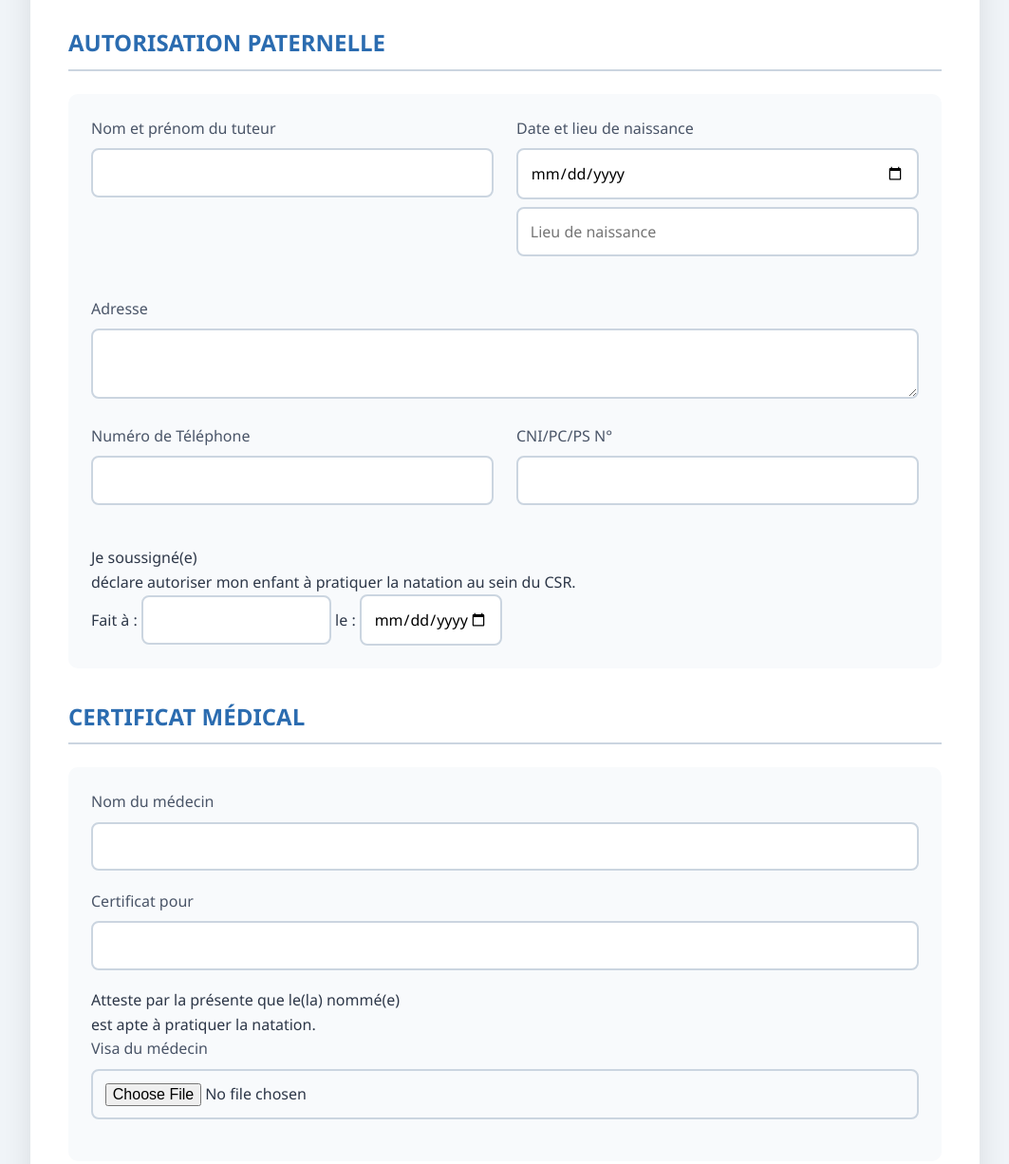
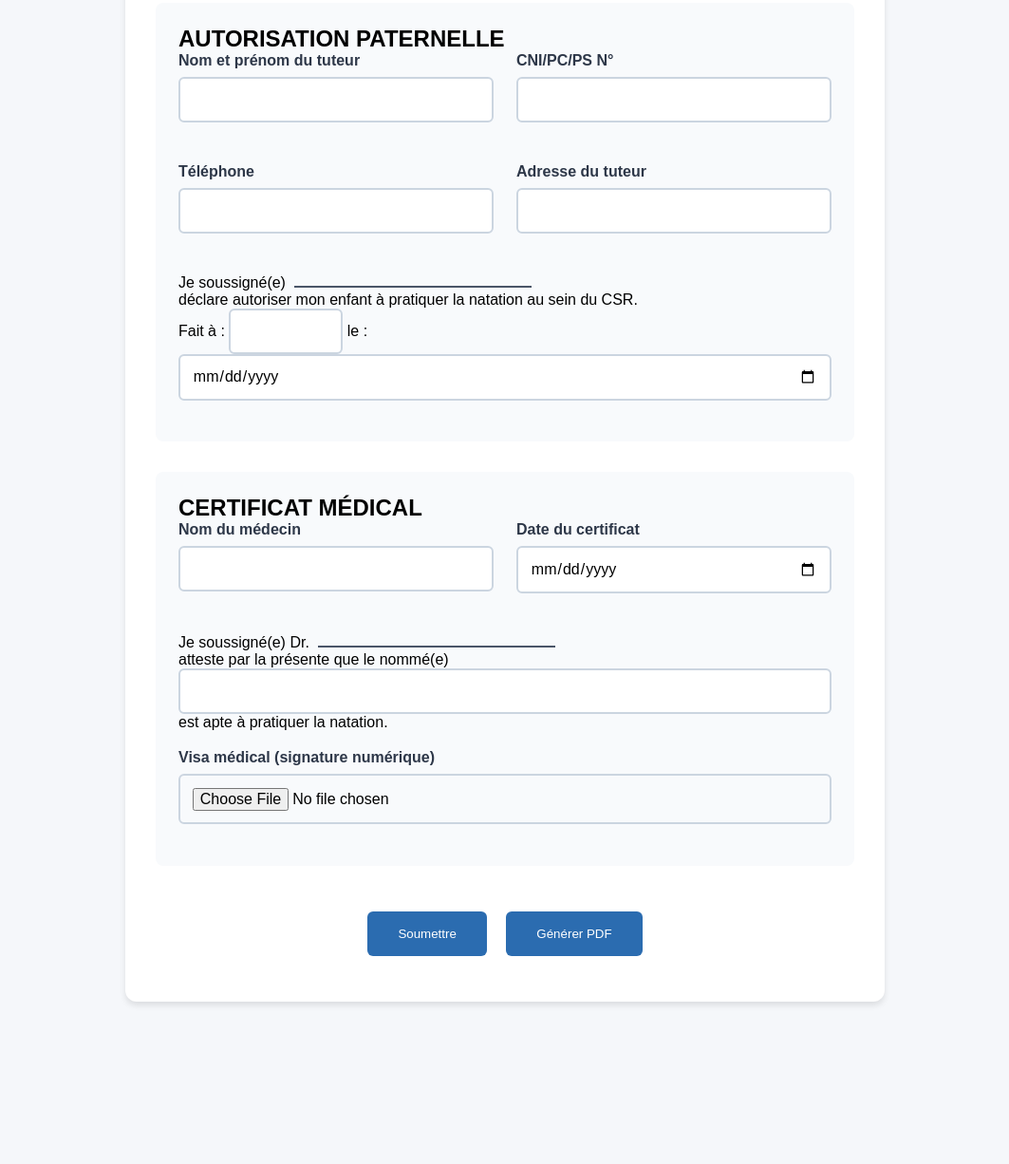
Before and after one commit to csrredjaouna/csr-inscription, a plain HTML site: page index.html in a window 1280 px wide. Shown: the part 673-1899 px from the top of the page at 95% size, without its empty margins (108-1171 px from the left). After the commit the page ends 1760 px from the top, so only its background shows below. Drawn offline with nearby package versions, Linux system fonts and the light colour scheme.

Commit message:
Update index.html

```diff
--- a/index.html
+++ b/index.html
@@ -4,116 +4,95 @@
     <meta charset="UTF-8">
     <meta name="viewport" content="width=device-width, initial-scale=1.0">
     <title>Inscription CSR - Club Sportif Redjaouna</title>
+    <script src="https://cdnjs.cloudflare.com/ajax/libs/jspdf/2.5.1/jspdf.umd.min.js"></script>
     <style>
         * {
             margin: 0;
             padding: 0;
             box-sizing: border-box;
-            font-family: 'Segoe UI', system-ui, sans-serif;
+            font-family: 'Arial', sans-serif;
         }
 
         body {
-            background: #f0f4f8;
-            color: #2d3748;
-            line-height: 1.6;
+            background: #f5f7fa;
             padding: 2rem;
         }
 
         .container {
-            max-width: 1000px;
+            max-width: 800px;
             margin: 0 auto;
             background: white;
-            padding: 2.5rem;
-            border-radius: 15px;
-            box-shadow: 0 10px 30px rgba(0,0,0,0.1);
+            padding: 2rem;
+            border-radius: 12px;
+            box-shadow: 0 4px 6px rgba(0,0,0,0.1);
         }
 
         .header {
             text-align: center;
             margin-bottom: 2rem;
+            padding-bottom: 1rem;
             border-bottom: 3px solid #2b6cb0;
-            padding-bottom: 1.5rem;
         }
 
         .header h1 {
             color: #2b6cb0;
-            font-size: 2.5rem;
+            font-size: 2.2rem;
             margin-bottom: 0.5rem;
         }
 
-        .header p {
-            color: #4a5568;
-            font-size: 0.9rem;
-        }
-
-        .section-title {
-            color: #2b6cb0;
-            margin: 2rem 0 1.5rem;
-            padding-bottom: 0.5rem;
-            border-bottom: 2px solid #cbd5e0;
+        .section {
+            margin: 2rem 0;
+            padding: 1.5rem;
+            background: #f8fafc;
+            border-radius: 8px;
         }
 
         .form-row {
             display: grid;
-            grid-template-columns: repeat(2, 1fr);
+            grid-template-columns: 1fr 1fr;
             gap: 1.5rem;
             margin-bottom: 1.5rem;
         }
 
-        .input-group {
+        .form-group {
             margin-bottom: 1.2rem;
         }
 
         label {
             display: block;
             margin-bottom: 0.5rem;
-            color: #4a5568;
-            font-weight: 500;
+            color: #2d3748;
+            font-weight: 600;
         }
 
-        input, textarea, select {
+        input, select, textarea {
             width: 100%;
             padding: 0.8rem;
             border: 2px solid #cbd5e0;
-            border-radius: 8px;
+            border-radius: 6px;
             font-size: 1rem;
-            transition: border-color 0.3s ease;
-        }
-
-        input:focus, textarea:focus, select:focus {
-            outline: none;
-            border-color: #2b6cb0;
-            box-shadow: 0 0 0 3px rgba(43, 108, 176, 0.1);
-        }
-
-        .declaration {
-            background: #f8fafc;
-            padding: 1.5rem;
-            border-radius: 10px;
-            margin: 1.5rem 0;
         }
 
         .signature-line {
             border-bottom: 2px solid #4a5568;
-            margin: 1rem 0;
-            padding-bottom: 0.5rem;
+            display: inline-block;
+            min-width: 250px;
+            margin: 0 5px;
         }
 
-        .submit-btn {
+        button {
             background: #2b6cb0;
             color: white;
-            padding: 1rem 2.5rem;
+            padding: 1rem 2rem;
             border: none;
-            border-radius: 8px;
-            font-size: 1.1rem;
+            border-radius: 6px;
             cursor: pointer;
-            transition: transform 0.2s, background 0.3s;
-            margin-top: 2rem;
+            transition: background 0.3s;
+            margin: 1rem 0.5rem;
         }
 
-        .submit-btn:hover {
-            background: #2c5282;
-            transform: translateY(-2px);
+        button:hover {
+            background: #1e4e8c;
         }
 
         @media (max-width: 768px) {
@@ -126,105 +105,164 @@
 <body>
     <div class="container">
         <div class="header">
-            <h1>CLUB SPORTIF REDJAOUNA (CSR)</h1>
-            <p>Bureau du Comité de Village Redjaouna El Bour Tizi-Ouzou<br>
-            TA066168-7723</p>
+            <h1>CLUB SPORTIF REDJAOUNA/CSR</h1>
+            <p>Adresse: Bureau Du Comité De Village Redjaouna El Bour Tizi-Ouzou<br>TA066168-7723</p>
         </div>
 
-        <h2 class="section-title">BULLETIN D'INSCRIPTION</h2>
-
-        <form>
+        <form id="myForm" action="https://formspree.io/f/YOUR_FORM_ID" method="POST">
+            <!-- Section Informations Personnelles -->
+            <div class="section">
+                <h2>BULLETIN D'INSCRIPTION</h2>
                 <div class="form-row">
-                <div class="input-group">
+                    <div class="form-group">
                         <label>Prénom et Nom</label>
-                    <input type="text" required>
+                        <input type="text" name="nom_complet" required>
                     </div>
-                <div class="input-group">
-                    <label>Date et lieu de naissance</label>
-                    <input type="date" required>
-                    <input type="text" placeholder="Lieu de naissance" style="margin-top: 0.5rem;">
+                    <div class="form-group">
+                        <label>Date de naissance</label>
+                        <input type="date" name="date_naissance" required>
                     </div>
                 </div>
 
                 <div class="form-row">
-                <div class="input-group">
-                    <label>Adresse</label>
-                    <textarea rows="3"></textarea>
+                    <div class="form-group">
+                        <label>Lieu de naissance</label>
+                        <input type="text" name="lieu_naissance" required>
                     </div>
-                <div class="input-group">
+                    <div class="form-group">
                         <label>Niveau scolaire</label>
-                    <select>
+                        <select name="niveau_scolaire" required>
+                            <option value="">Sélectionner</option>
                             <option>Primaire</option>
                             <option>Collège</option>
                             <option>Lycée</option>
-                        <option>Université</option>
                         </select>
                     </div>
                 </div>
 
-            <h2 class="section-title">AUTORISATION PATERNELLE</h2>
-
-            <div class="declaration">
-                <div class="form-row">
-                    <div class="input-group">
-                        <label>Nom et prénom du tuteur</label>
-                        <input type="text" required>
-                    </div>
-                    <div class="input-group">
-                        <label>Date et lieu de naissance</label>
-                        <input type="date" required>
-                        <input type="text" placeholder="Lieu de naissance" style="margin-top: 0.5rem;">
+                <div class="form-group">
+                    <label>Adresse complète</label>
+                    <textarea name="adresse" rows="3" required></textarea>
                 </div>
             </div>
 
-                <div class="input-group">
-                    <label>Adresse</label>
-                    <textarea rows="2"></textarea>
+            <!-- Section Autorisation Parentale -->
+            <div class="section">
+                <h2>AUTORISATION PATERNELLE</h2>
+                <div class="form-row">
+                    <div class="form-group">
+                        <label>Nom et prénom du tuteur</label>
+                        <input type="text" name="nom_tuteur" required>
+                    </div>
+                    <div class="form-group">
+                        <label>CNI/PC/PS N°</label>
+                        <input type="text" name="cni" required>
+                    </div>
                 </div>
 
                 <div class="form-row">
-                    <div class="input-group">
-                        <label>Numéro de Téléphone</label>
-                        <input type="tel" required>
+                    <div class="form-group">
+                        <label>Téléphone</label>
+                        <input type="tel" name="telephone" required>
                     </div>
-                    <div class="input-group">
-                        <label>CNI/PC/PS N°</label>
-                        <input type="text" required>
+                    <div class="form-group">
+                        <label>Adresse du tuteur</label>
+                        <input type="text" name="adresse_tuteur" required>
                     </div>
                 </div>
 
+                <div class="form-group">
                     <p>Je soussigné(e) <span class="signature-line"></span><br>
                     déclare autoriser mon enfant à pratiquer la natation au sein du CSR.<br>
-                Fait à : <input type="text" style="width: 200px; display: inline-block;"> le : <input type="date" style="width: 150px; display: inline-block;"></p>
+                    Fait à : <input type="text" name="fait_a" style="width: 120px;"> le : <input type="date" name="date_autorisation"></p>
+                </div>
             </div>
 
-            <h2 class="section-title">CERTIFICAT MÉDICAL</h2>
+            <!-- Section Médicale -->
+            <div class="section">
+                <h2>CERTIFICAT MÉDICAL</h2>
+                <div class="form-row">
+                    <div class="form-group">
+                        <label>Nom du médecin</label>
+                        <input type="text" name="nom_medecin" required>
+                    </div>
+                    <div class="form-group">
+                        <label>Date du certificat</label>
+                        <input type="date" name="date_certificat" required>
+                    </div>
+                </div>
 
-            <div class="declaration">
-                <div class="input-group">
-                    <label>Nom du médecin</label>
-                    <input type="text" required>
+                <div class="form-group">
+                    <p>Je soussigné(e) Dr. <span class="signature-line"></span><br>
+                    atteste par la présente que le nommé(e) <input type="text" name="nom_certificat"><br>
+                    est apte à pratiquer la natation.</p>
                 </div>
-                <div class="input-group">
-                    <label>Certificat pour</label>
-                    <input type="text" required>
-                </div>
-                <p>Atteste par la présente que le(la) nommé(e) <span class="signature-line"></span><br>
-                est apte à pratiquer la natation.</p>
-                <div class="input-group">
-                    <label>Visa du médecin</label>
-                    <input type="file" accept="image/*">
+
+                <div class="form-group">
+                    <label>Visa médical (signature numérique)</label>
+                    <input type="file" name="visa_medical" accept="image/*">
                 </div>
             </div>
 
             <div style="text-align: center;">
-                <button type="submit" class="submit-btn">Soumettre l'inscription</button>
+                <button type="submit">Soumettre</button>
+                <button type="button" onclick="generatePDF()">Générer PDF</button>
             </div>
         </form>
+    </div>
 
-        <p style="text-align: center; margin-top: 2rem; color: #718096; font-size: 0.9rem;">
-            Ce document officiel est conforme aux réglementations du ministère des sports.
-        </p>
-    </div>
+    <script>
+        // Configuration Formspree
+        const form = document.getElementById('myForm');
+        form.addEventListener('submit', async (e) => {
+            e.preventDefault();
+            const response = await fetch(form.action, {
+                method: 'POST',
+                body: new FormData(form),
+                headers: { 'Accept': 'application/json' }
+            });
+
+            if (response.ok) {
+                alert('Inscription envoyée avec succès !');
+                form.reset();
+            }
+        });
+
+        // Génération PDF améliorée
+        function generatePDF() {
+            const { jsPDF } = window.jspdf;
+            const doc = new jsPDF();
+
+            // En-tête
+            doc.setFontSize(16);
+            doc.setTextColor(43, 108, 176);
+            doc.text("CLUB SPORTIF REDJAOUNA/CSR", 15, 15);
+            doc.setFontSize(10);
+            doc.text("Bureau du Comité de Village Redjaouna El Bour Tizi-Ouzou", 15, 22);
+            doc.text("TA066168-7723", 15, 28);
+
+            // Contenu
+            const formData = new FormData(form);
+            let y = 40;
+
+            const fields = [
+                { label: 'Nom Complet', name: 'nom_complet' },
+                { label: 'Date Naissance', name: 'date_naissance' },
+                { label: 'Lieu Naissance', name: 'lieu_naissance' },
+                { label: 'Adresse', name: 'adresse' },
+                { label: 'Tuteur', name: 'nom_tuteur' },
+                { label: 'CNI/PC/PS', name: 'cni' },
+                { label: 'Médecin', name: 'nom_medecin' }
+            ];
+
+            fields.forEach(field => {
+                doc.setFontSize(12);
+                doc.text(`${field.label}: ${formData.get(field.name)}`, 15, y);
+                y += 10;
+            });
+
+            doc.save('inscription-csr.pdf');
+        }
+    </script>
 </body>
 </html>
```
Lines whose indentation alone changed are shown as unchanged.
